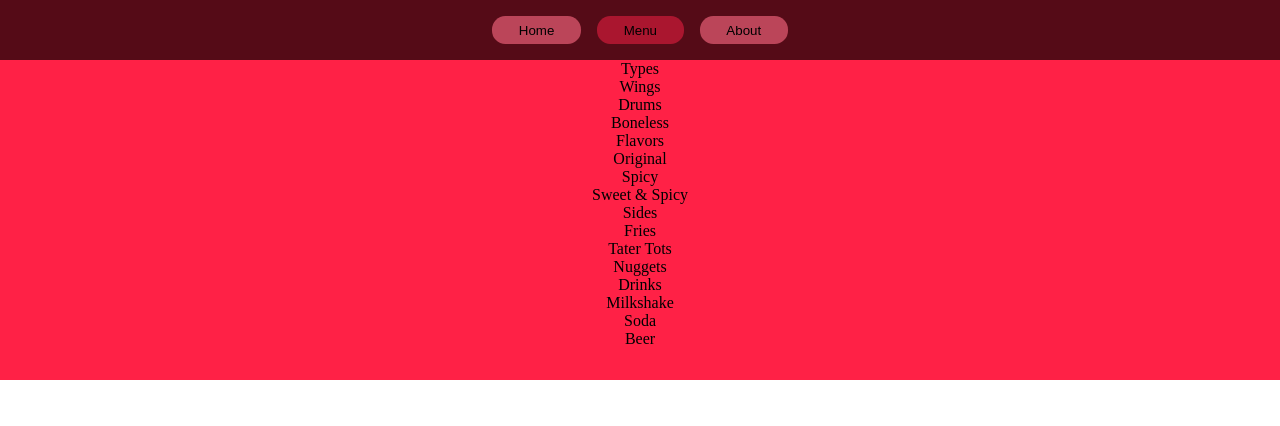
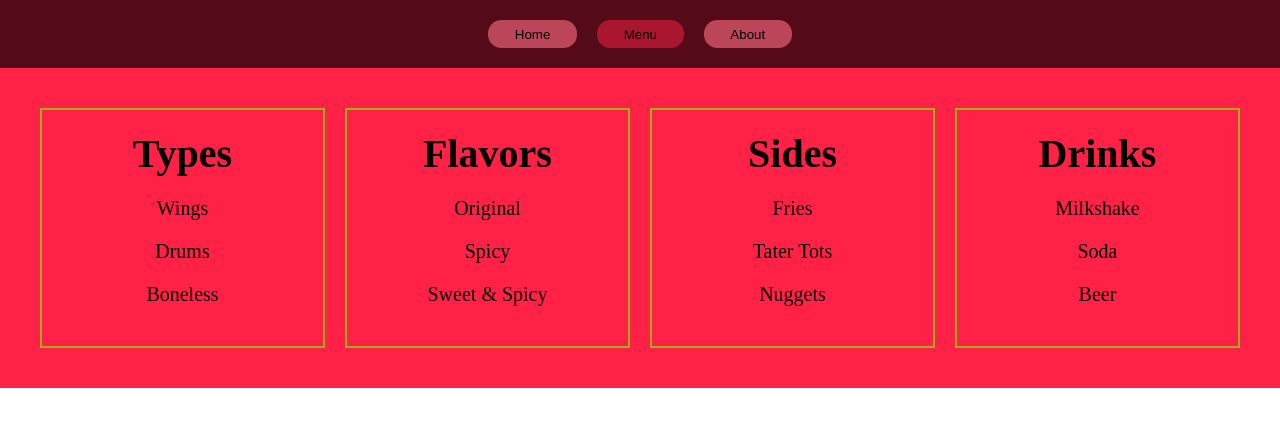
Before and after one commit to csdropout/restaurant-page, a website built with webpack: page src/template.html in a window 1280 px wide. Both pictures are taken after a click on the button "Menu". Built offline with nearby package versions, Linux system fonts and the light colour scheme.

Commit message:
Style menu page

```diff
--- a/src/styles.css
+++ b/src/styles.css
@@ -2,6 +2,10 @@
     margin: 0;
     padding: 0;
     box-sizing: border-box;
+}
+
+body {
+    font-size: 20px;
 }
 
 header nav {
@@ -26,10 +30,35 @@ nav button {
 #content {
     background-color: #ff2146;
     text-align: center;
-    padding-bottom: 2em;
+    padding: 2em;
 }
 
 .logo {
     width: 200px;
     height: 200px;
 }
+
+.menu-heading {
+    font-size: 2em;
+    font-weight: 700;
+}
+
+.menu {
+    display: flex;
+    justify-content: center;
+    gap: 1em;
+}
+
+.menu > div {
+    border: 2px solid #a5aa16;
+    padding: 1em;
+    flex: 1;
+}
+
+.menu ul {
+    list-style-type: none;
+}
+
+.menu ul li {
+    margin: 1em 0;
+}
```
